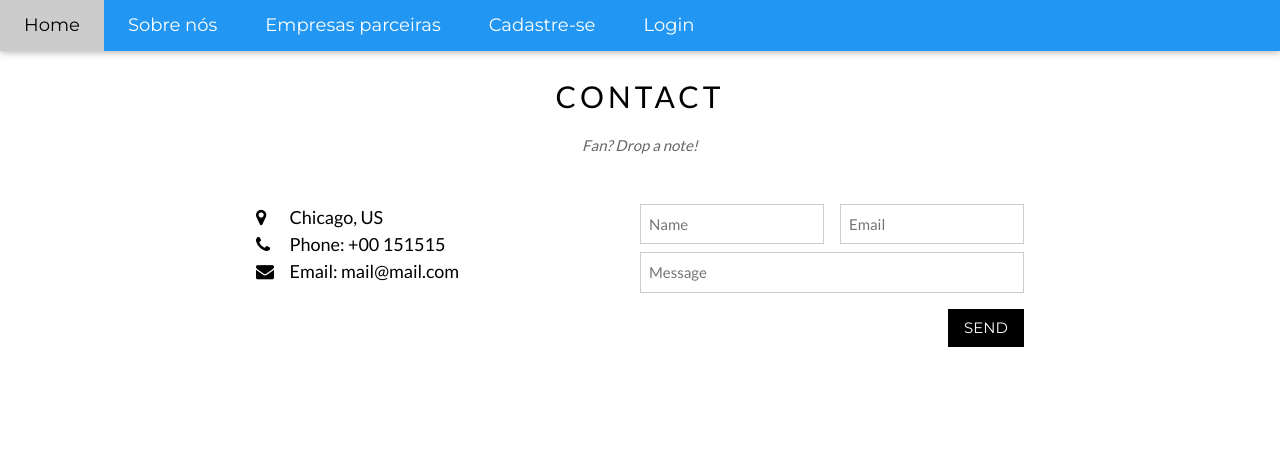
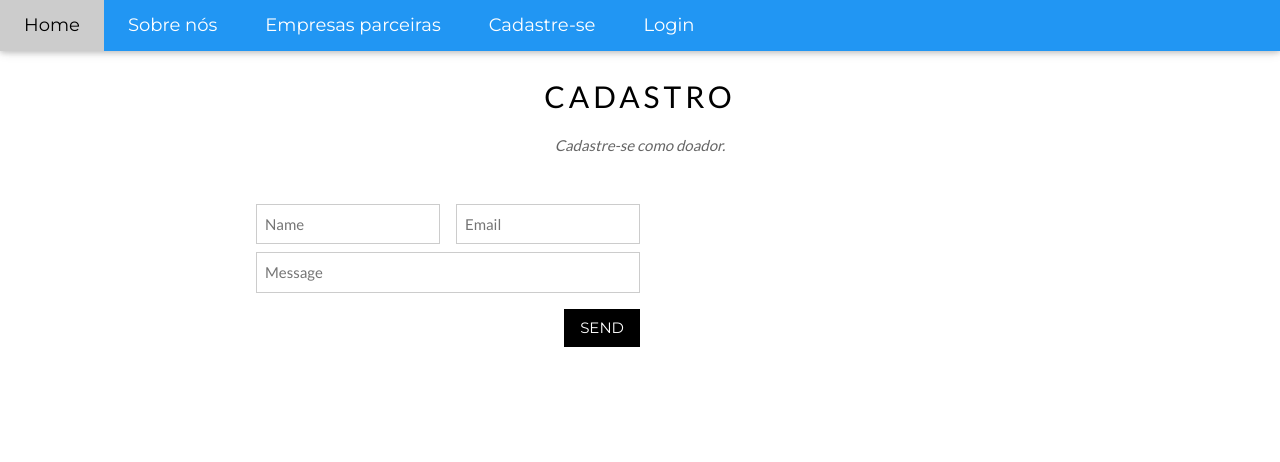
Before and after one commit to doeamor/doeamor.github.io, a plain HTML site: page cadastrodoador.html in a window 1280 px wide. Drawn offline with nearby package versions, Linux system fonts and the light colour scheme.

Commit message:
Update cadastrodoador.html

```diff
--- a/cadastrodoador.html
+++ b/cadastrodoador.html
@@ -37,14 +37,9 @@ body,h1,h2,h3,h4,h5,h6 {font-family: "Lato", sans-serif}
 
 <!-- Cadastro Grid -->
   <div class="w3-container w3-content w3-padding-64" style="max-width:800px" id="contact">
-    <h2 class="w3-wide w3-center">CONTACT</h2>
-    <p class="w3-opacity w3-center"><i>Fan? Drop a note!</i></p>
+    <h2 class="w3-wide w3-center">CADASTRO</h2>
+    <p class="w3-opacity w3-center"><i> Cadastre-se como doador. </i></p>
     <div class="w3-row w3-padding-32">
-      <div class="w3-col m6 w3-large w3-margin-bottom">
-        <i class="fa fa-map-marker" style="width:30px"></i> Chicago, US<br>
-        <i class="fa fa-phone" style="width:30px"></i> Phone: +00 151515<br>
-        <i class="fa fa-envelope" style="width:30px"> </i> Email: mail@mail.com<br>
-      </div>
       <div class="w3-col m6">
         <form action="/action_page.php" target="_blank">
           <div class="w3-row-padding" style="margin:0 -16px 8px -16px">
```
